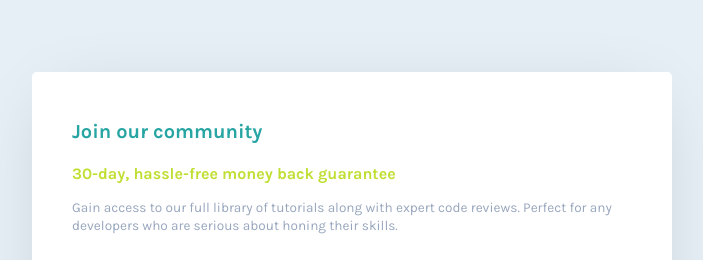
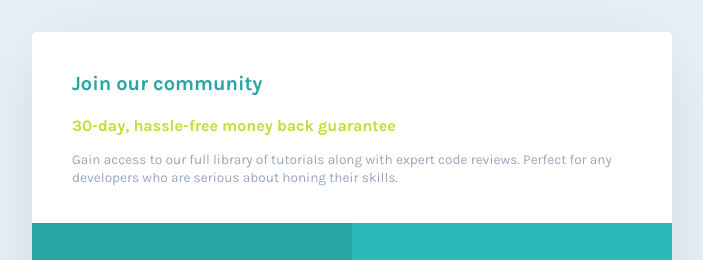
Before and after one commit to NileshGhadge05/single-price-grid-component-master, a plain HTML site: page index.html in a window 1280 px wide. Shown: the top 260 px of the page, without its empty margins (288-991 px from the left). Drawn offline with Linux system fonts and the light colour scheme.

Commit message:
update style.css

```diff
--- a/style.css
+++ b/style.css
@@ -24,7 +24,8 @@ body {
   line-height: 1.3;
   background-color: var(--light-gray);
   color: var(--grayish-blue);
-  padding: 4rem var(--paddingX);
+  padding: var(--paddingY) var(--paddingX);
+
 }
 
 a {
@@ -42,6 +43,10 @@ h2 {
   margin-bottom: 1.25rem;
 }
 
+.price>* {
+  padding: var(--paddingY) var(--paddingX);
+}
+
 .price {
   border-radius: .3rem;
   overflow: hidden;
@@ -51,8 +56,6 @@ h2 {
   0 3.2px 8.6px -21px rgba(0, 0, 0, 0.085),
   0 6.2px 20.8px -21px rgba(0, 0, 0, 0.111),
   0 12px 69px -21px rgba(0, 0, 0, 0.17);
-
-
 }
 
 @media only screen and (min-width: 48em) {
@@ -62,18 +65,17 @@ h2 {
     grid-template-rows: repeat(2, auto);
   }
 
+  .community, .subscription, .whyus {
+    padding-top: 2.5rem;
+  }
+
   .community {
     grid-column: 1 / 3;
   }
 }
 
-.price > * {
-  padding: var(--paddingY) var(--paddingX);
-}
-
 .community {
   background-color: var(--white);
-  padding-top: 3rem;
 }
 
 .community h2 {
@@ -88,7 +90,7 @@ h2 {
 .community p {
   font-size: 0.85rem;
   color: var(--grayish-blue);
-  margin-bottom: 0.5rem;
+  margin-bottom: .8rem;
 }
 
 .subscription {
```
